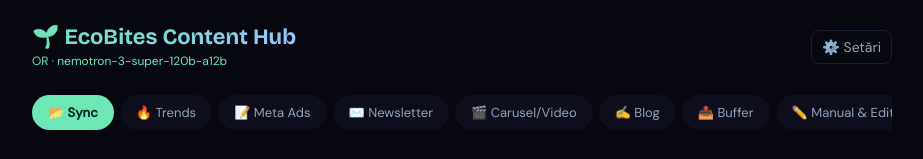
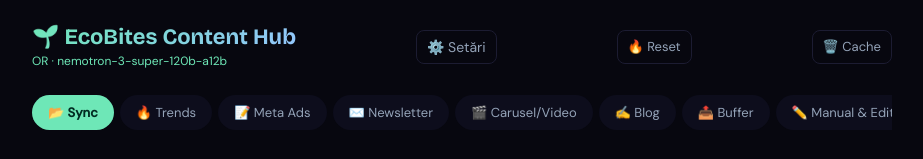
Before and after one commit to andibp97/ecobites-hub, a React (Vite) app: page / in a window 1280 px wide. Shown: the top 159 px of the page, without its empty margins (178-1101 px from the left). Built offline with nearby package versions, Linux system fonts and the light colour scheme.

Commit message:
Adăugat butoane reset cache (trenduri + catalog)

```diff
--- a/src/App.jsx
+++ b/src/App.jsx
@@ -751,6 +751,33 @@ Răspunde EXCLUSIV în JSON valid, fără nimic altceva:
   };
 
   // UI helpers
+  const resetCache = (what = "all") => {
+    const labels = {
+      trends:  "trendurile de azi",
+      catalog: "catalogul sincronizat",
+      all:     "tot cache-ul (catalog + trenduri + istoric)",
+    };
+    if (!window.confirm(`Ștergi ${labels[what]}?\nAplicația va regenera datele la următoarea acțiune.`)) return;
+
+    if (what === "trends" || what === "all") {
+      localStorage.removeItem("eb_trends");
+      localStorage.removeItem("eb_trends_date");
+      localStorage.removeItem("eb_trends_history");
+      localStorage.removeItem("eb_post_performance");
+      setTrends(null);
+      setTrendsDate("");
+      setTrendHistory([]);
+    }
+    if (what === "catalog" || what === "all") {
+      localStorage.removeItem("eb_catalog");
+      localStorage.removeItem("eb_catalog_date");
+      localStorage.removeItem("eb_active_free_models");
+      setCatalog([]);
+      setCatalogDate("");
+      setActiveFreeModels([]);
+    }
+  };
+
   const copyText = (text, id) => {
     // ReactGA.event({ category: "User", action: "copy", label: id });
     navigator.clipboard.writeText(text).then(() => { setCopied(id); setTimeout(() => setCopied(null), 2100); });
@@ -1017,6 +1044,8 @@ Răspunde EXCLUSIV în JSON valid, fără nimic altceva:
             </div>
           </div>
           <button className="icon-btn" onClick={() => setShowSettings(true)}>⚙️ Setări</button>
+          <button className="icon-btn" onClick={() => resetCache("trends")} title="Resetează trendurile de azi" style={{ fontSize:13 }}>🔥 Reset</button>
+          <button className="icon-btn" onClick={() => resetCache("all")} title="Șterge tot cache-ul" style={{ fontSize:13 }}>🗑️ Cache</button>
         </div>
 
         {/* TABS */}
```
